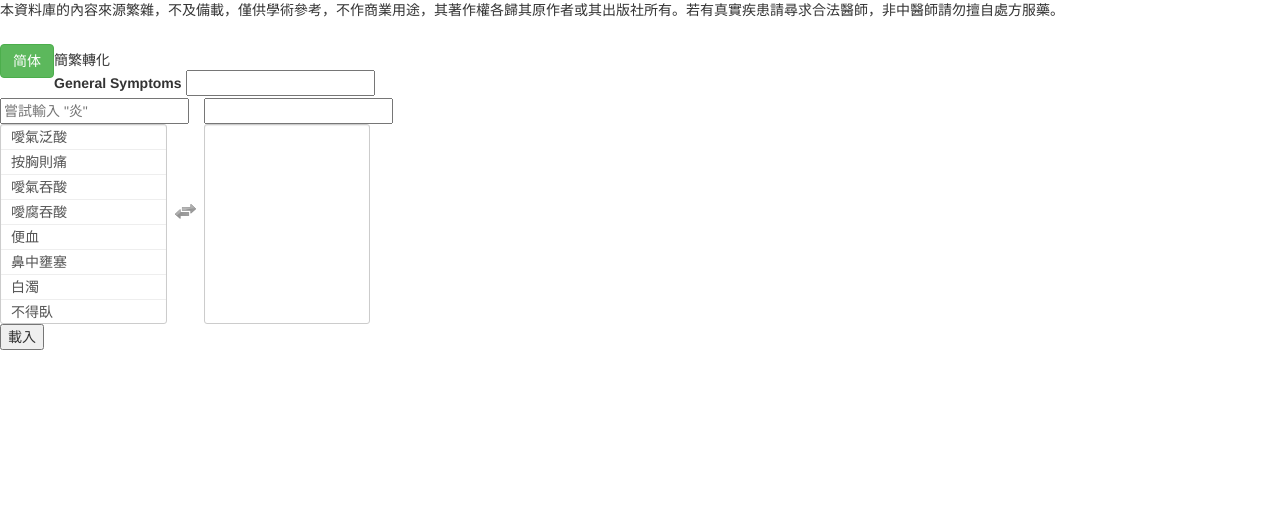
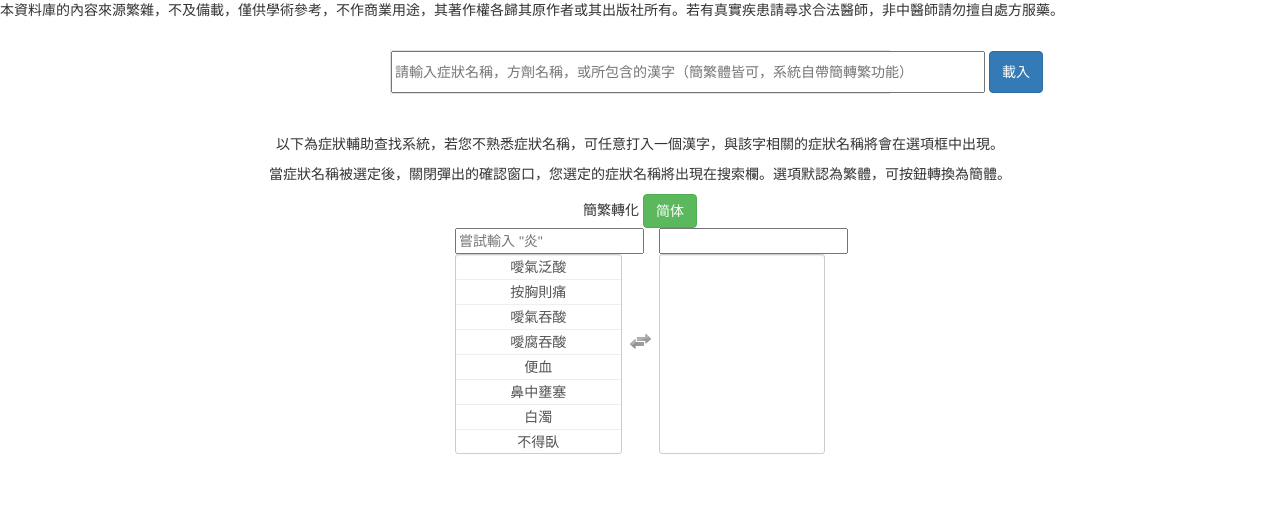
Before and after one commit to YanyangChen/CMdiagnose, a Django app: page /CMdiagnose/create1/ in a window 1280 px wide. Shown: the top 524 px of the page. Run offline with Django 3.2, Linux system fonts and the light colour scheme; some libraries are stand-ins or nearby versions.

Commit message:
modified search page

```diff
--- a/mysite/CMdiagnose/models.py
+++ b/mysite/CMdiagnose/models.py
@@ -157,6 +157,8 @@ class Cases(models.Model):
                 body.result+="================================================================="+ "\n"
             body.result+=self.symptom.replace('【','\n\n【').replace('】','】\n') + "\n\n\n"
             body.result+=self.solution.replace('【','\n【').replace('】','】\n') + "\n"+ "\n"+ "\n"
+            if (self.reference is not None):
+                body.result+=self.reference.replace('【','\n\n【').replace('】','】\n') + "\n\n\n"
             # body.result+="================================================================="+ "\n"
 
 
--- a/mysite/CMdiagnose/static/CMdiagnose/multi-select/css/multi-select.css
+++ b/mysite/CMdiagnose/static/CMdiagnose/multi-select/css/multi-select.css
@@ -10,6 +10,17 @@
 .ctext {
   font-size: 14pt;
 
+}
+
+.button {
+  background-color: #4CAF50; /* Green */
+  border: none;
+  color: white;
+  padding: 15px 32px;
+  text-align: center;
+  text-decoration: none;
+  display: inline-block;
+  font-size: 16px;
 }
 
 
--- a/mysite/CMdiagnose/templates/CMdiagnose/newdetail.html
+++ b/mysite/CMdiagnose/templates/CMdiagnose/newdetail.html
@@ -7,25 +7,54 @@
   <meta name="author" content="">
 
   <!-- Bootstrap CSS -->
+  <link rel="stylesheet" type="text/css" href="{% static 'CMdiagnose/multi-select/css/multi-select.css' %}">
   <link href="/static/CMdiagnose/css/bootstrap.min.css" rel="stylesheet" integrity="sha384-1q8mTJOASx8j1Au+a5WDVnPi2lkFfwwEAa8hDDdjZlpLegxhjVME1fgjWPGmkzs7" crossorigin="anonymous">
+  <style>
+
+    .RNNXgb {
+      background: #fff;
+      display: flex;
+      /* border-radius: 8px; */
+      border: 1px solid #dfe1e5;
+      box-shadow: none;
+      /* border-radius: 24px; */
+      z-index: 3;
+      height: 44px;
+      margin: 0 auto;
+      width: 500px;
+    }
+  </style>
 
 
-  <link rel="stylesheet" type="text/css" href="{% static 'CMdiagnose/multi-select/css/multi-select.css' %}">
+<body>
 
-<body>
+
   <p>本資料庫的內容來源繁雜，不及備載，僅供學術參考，不作商業用途，其著作權各歸其原作者或其出版社所有。若有真實疾患請尋求合法醫師，非中醫師請勿擅自處方服藥。</p>
   <br>
 
-  <div>
-      簡繁轉化
-      <a id="translateLink" style="margin-top:-6px;" class="btn btn-success pull-left" href="javascript:translatePage();">简体</a>
-  </div>
+
 {% if error_message %}<p><strong>{{ error_message }}</strong></p>{% endif %}
 
-<form action="{% url 'CMdiagnose:newext' %}" method="post">
+<form action="{% url 'CMdiagnose:newext' %}" method="post" id="my_form">
 {% csrf_token %}
-<label>General Symptoms</label>
-<input type="text" id="generext" name="generext" value=""><br>
+
+<div class="RNNXgb" align="center">
+<!-- <label>General Symptoms</label> -->
+<input type="text" id="generext" name="generext" size="70" placeholder='請輸入症狀名稱，方劑名稱，或所包含的漢字（簡繁體皆可，系統自帶簡轉繁功能）'>
+&nbsp;
+<button class="btn btn-primary" type="submit" value="載入">載入</button><br>
+</div>
+</br></br>
+
+<div align="center" clsee="container3">
+
+
+    <div align="center">
+        <p>以下為症狀輔助查找系統，若您不熟悉症狀名稱，可任意打入一個漢字，與該字相關的症狀名稱將會在選項框中出現。</p>
+        <p>當症狀名稱被選定後，關閉彈出的確認窗口，您選定的症狀名稱將出現在搜索欄。選項默認為繁體，可按鈕轉換為簡體。</p>
+        簡繁轉化
+        <a  id="translateLink" class="btn btn-success" href="javascript:translatePage();">简体</a>
+    </div>
 <select multiple='multiple' class='searchable' name="general">
   <option value=噯氣泛酸>噯氣泛酸</option>
   <option value=按胸則痛>按胸則痛</option>
@@ -1436,10 +1465,23 @@ $('.searchable[name=general]').multiSelect({
 
   }
 
-});
+},
+
+$('#my_form').submit(function(event) {
+  event.preventDefault(); //this will prevent the default submit
+
+  document.getElementById("generext").value=Traditionalized(document.getElementById("generext").value);
+  if (document.getElementById("generext").value.substr(-1)==','){
+    document.getElementById("generext").value=document.getElementById("generext").value.slice(0, -1);
+  }
+  // your code here
+  $(this).unbind('submit').submit(); // continue the submit unbind preventDefault
+})
+);
   </script>
+</br></br></br>
+</div>
 
-<input type="submit" value="載入">
 </form>
 <!-- <form action="{% url 'CMdiagnose:newext' %}" method="post">
   {% csrf_token %}
--- a/mysite/CMdiagnose/templates/CMdiagnose/results.html
+++ b/mysite/CMdiagnose/templates/CMdiagnose/results.html
@@ -1,6 +1,6 @@
 {% load static %}
 <link rel="stylesheet" type="text/css" href="{% static 'CMdiagnose/style3.css' %}">
-<body oncopy="return false" oncut="return false" onpaste="return false" ondragstart="return false" onmouseover="return false">
+<body>
 <h1>症狀：</h1>
 
 <p>{{ person.body.general |linebreaks}}</p>
--- a/mysite/CMdiagnose/views.py
+++ b/mysite/CMdiagnose/views.py
@@ -145,19 +145,21 @@ def newPerson(request):
 #     return HttpResponse("欢迎光临笔花医镜电子诊断系统")
 
 def newPersonExt(request):
-    b=Body()
-    b.general=''
-    b.general += request.POST['generext']
+    # b=Body()
+    # b.general=''
+    # b.general += request.POST['generext']
 
-    b.save()
-    t=Tongue(body=b)
+    # b.save()
+    # t=Tongue(body=b)
 
 
-    t.save()
+    # t.save()
 
     try:
 
-        the_person = Person(body=b,tongue=t)
+        the_person=Person.objects.all()[:1].get()
+        the_person.body.general=''
+        the_person.body.general = request.POST['generext']
         # the_person.body.general = request.POST['general']
         # the_person = person.get(pk=request.POST['choice'])
     except (KeyError, the_person.DoesNotExist):
@@ -176,7 +178,8 @@ def newPersonExt(request):
             case.case_checkext(the_person.body)
 
         genlist=[]
-        genlist=[x.strip() for x in str(b.general).split(',')]
+        genlist=[x.strip() for x in str(the_person.body.general).split(',')]
+        genlist = [i for i in genlist if i]
         for genele in set(genlist):
             the_person.body.result=the_person.body.result.replace(genele,'<mg>'+genele+'</mg>')
 
@@ -227,17 +230,19 @@ def newYao(request):
 
 
 def newYaoExt(request):
-    b=Body()
-    b.general=''
-    b.general += request.POST['generext']
-    b.save()
-    t=Tongue(body=b)
+    # b=Body()
+    # b.general=''
+    # b.general += request.POST['generext']
+    # b.save()
+    # t=Tongue(body=b)
 
-    t.save()
+    # t.save()
 
     try:
 
-        the_person = Person(body=b,tongue=t)
+        the_person=Person.objects.all()[:1].get()
+        the_person.body.general=''
+        the_person.body.general = request.POST['generext']
         # the_person.body.general = request.POST['general']
         # the_person = person.get(pk=request.POST['choice'])
     except (KeyError, the_person.DoesNotExist):
@@ -256,7 +261,7 @@ def newYaoExt(request):
             yao.yao_checkext(the_person.body)
 
         genlist=[]
-        genlist=[x.strip() for x in str(b.general).split(',')]
+        genlist=[x.strip() for x in str(the_person.body.general).split(',')]
         genlist = [i for i in genlist if i]
         for genele in set(genlist):
             the_person.body.result=the_person.body.result.replace(genele,'<mg>'+genele+'</mg>')
@@ -271,17 +276,19 @@ def newYaoExt(request):
 
 
 def newXue(request):
-    b=Body()
-    b.general=''
-    b.general += request.POST['generex']
-    b.save()
-    t=Tongue(body=b)
+    # b=Body()
+    # b.general=''
+    # b.general += request.POST['generex']
+    # b.save()
+    # t=Tongue(body=b)
 
-    t.save()
+    # t.save()
 
     try:
 
-        the_person = Person(body=b,tongue=t)
+        the_person=Person.objects.all()[:1].get()
+        the_person.body.general=''
+        the_person.body.general = request.POST['generex']
         # the_person.body.general = request.POST['general']
         # the_person = person.get(pk=request.POST['choice'])
     except (KeyError, the_person.DoesNotExist):
@@ -300,7 +307,7 @@ def newXue(request):
             xue.xue_checkext(the_person.body)
 
         genlist=[]
-        genlist=[x.strip() for x in str(b.general).split(',')]
+        genlist=[x.strip() for x in str(the_person.body.general).split(',')]
         genlist = [i for i in genlist if i]
         # print(genlist)
         for genele in set(genlist):
```
Also changed, not shown: mysite/CMdiagnose/templates/CMdiagnose/newdetailxue.html (+45 -9 lines), mysite/CMdiagnose/templates/CMdiagnose/newdetailyao.html (+47 -9 lines).
